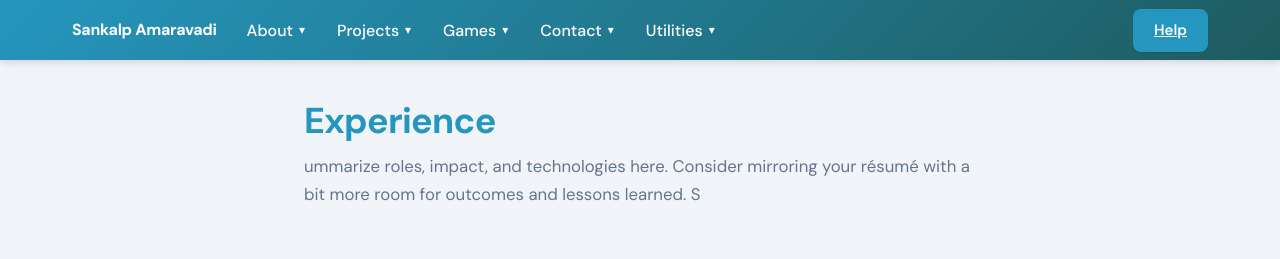
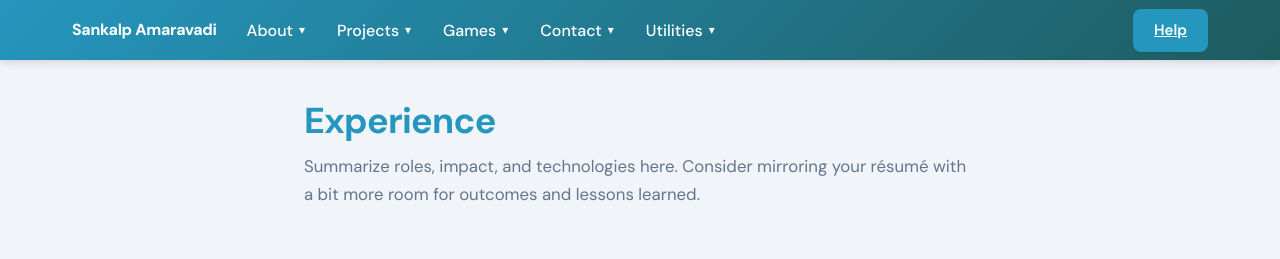
Before and after one commit to Leneord1/perso, a React (Vite) app: page /experience in a window 1280 px wide. Shown: the top 259 px of the page. Built offline with nearby package versions, Linux system fonts and the light colour scheme.

Commit message:
Fixed experience page test

```diff
--- a/src/pages/experience.jsx
+++ b/src/pages/experience.jsx
@@ -5,9 +5,8 @@ function Experience() {
     return (
         <main className="page">
             <h1>Experience</h1>
-            <p>ummarize roles, impact, and technologies here. Consider mirroring your résumé with a bit
+            <p>Summarize roles, impact, and technologies here. Consider mirroring your résumé with a bit
                 more room for outcomes and lessons learned.
-                S
             </p>
         </main>
     );
```
